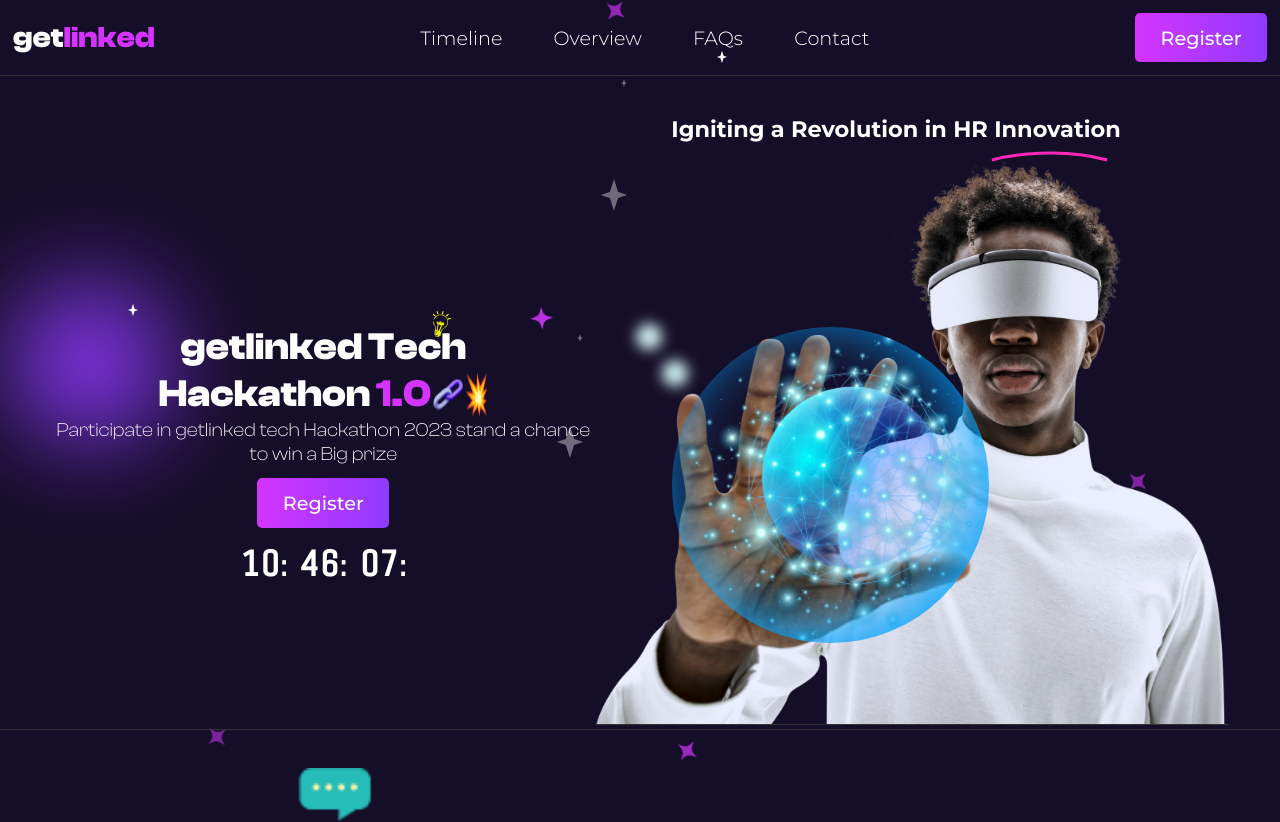
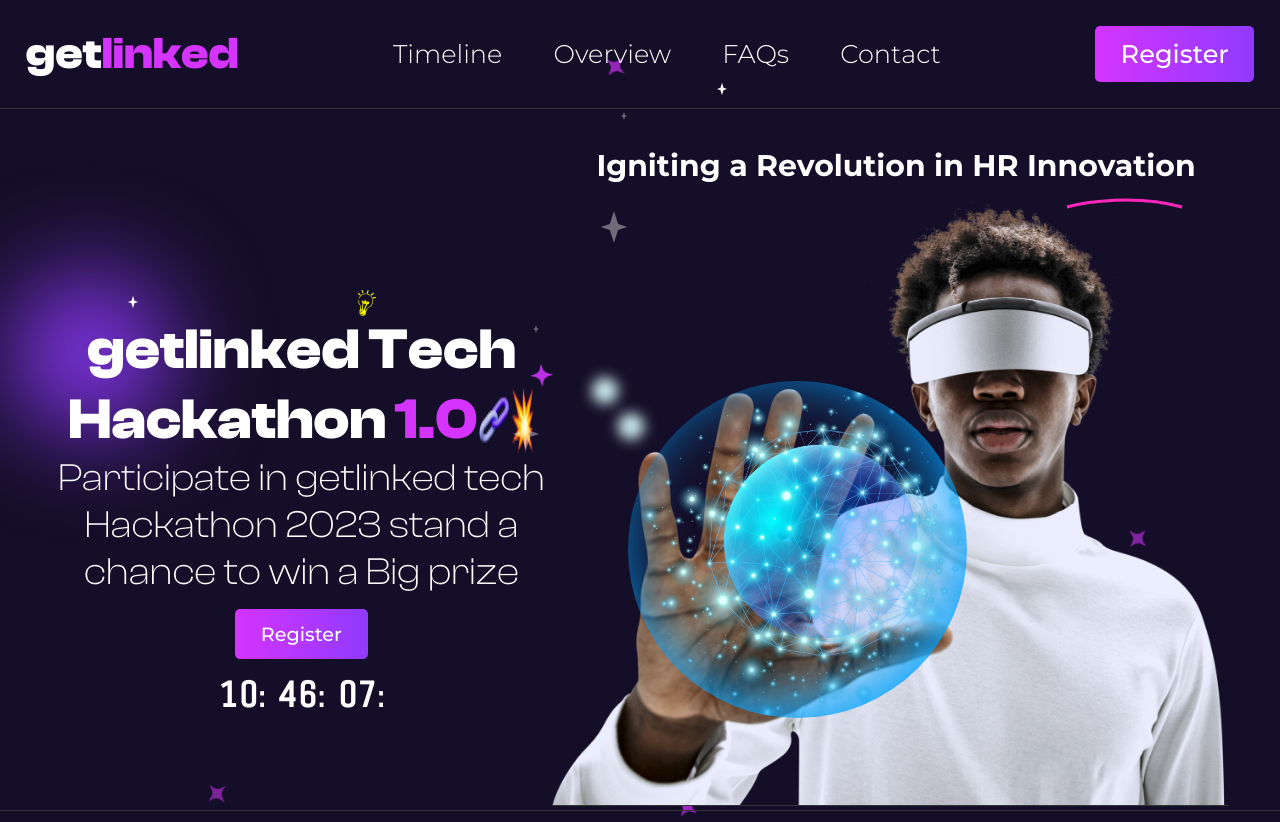
Before and after one commit to Rinwaoluwa/getLinkedHackaton, a React (Vite) app: page / in a window 1280 px wide. Shown: the top 822 px of the page. Built offline with nearby package versions, Linux system fonts and the light colour scheme.

Commit message:
styling both pages to look alike

```diff
--- a/src/components/Sections/SectionCriteria.jsx
+++ b/src/components/Sections/SectionCriteria.jsx
@@ -53,7 +53,7 @@
                 <img src={img} alt="people" className={styles.img}/>
             </figure>
 
-            <div>
+            <div className={styles.criteriaText}>
                 {children}
                 {criteria.map((text, index) => <Criteria title={text.title} subTitle={text.subTitle} key={index} />)}
                 <Button text='Read More' />
--- a/src/components/Sections/SectionCriteria.module.css
+++ b/src/components/Sections/SectionCriteria.module.css
@@ -43,7 +43,7 @@
     }
 
     .img {
-        width: 450px;
+        width: 30rem;
         margin-left: -2rem;
     }
 }
@@ -59,6 +59,7 @@
     }
 }
 
+
 @media (min-width: 74.57rem) { /*1193px*/
 
     .imgContainer, .criteria div {
@@ -66,7 +67,7 @@
     }
 
     .criteria div p {
-        font-size: 1.4rem;
+        font-size: 1.5rem;
     }
 
     .img {
--- a/src/components/Sections/SectionFaq.module.css
+++ b/src/components/Sections/SectionFaq.module.css
@@ -98,6 +98,10 @@
     .imgCaption {
         left: 6rem;
     }
+
+    .faq div p {
+        font-size: var(--size-1);
+    }
 }
 
 @media (min-width: 74.57rem) { /*1193px*/
--- a/src/components/Sections/SectionHeader.module.css
+++ b/src/components/Sections/SectionHeader.module.css
@@ -53,5 +53,18 @@
 
     .containerDesktop {
         display: flex;
+        padding: 2rem;
+    }
+
+    .containerDesktop a {
+        font-size: var(--size-2);
+    }
+
+    .containerDesktop ul li{
+        font-size: var(--size-1);
+    }
+
+    .containerDesktop button {
+        font-size: var(--size-1);
     }
 }
--- a/src/components/Sections/SectionHero.module.css
+++ b/src/components/Sections/SectionHero.module.css
@@ -77,93 +77,26 @@
     border-bottom: .1rem solid #333;
 }
 
-/* ANIMATION */
-/*  image 1*/
-
-.chopsticks {
-	position: absolute;
-	right: 0;
-	top: 10%;
-}
-
-/*  image 2 */
-
-.veribear {
-	width: 10vmin;
-	position: absolute;
-	bottom: 5%;
-	right: 5%;
-	rotate: -20deg;
-}
-
-/* image 3 */
-.bento {
-	position: absolute;
-	bottom: 0%;
-	left: 10%;
-	rotate: 90deg;
-	height: 40vmin;
-}
-
-@supports (animation-timeline: scroll()) {
-    .mainCta {
-        animation: scale-up linear both;
-        animation-timeline: view(block);
-        animation-range: entry 0 exit 100;
-    }
-}
-
-/* @supports (animation-timeline: scroll()) {
-	section {
-		view-timeline-name: --section;
-	}
-	:is(.chopsticks, .bento) {
-		-webkit-animation: slide both linear;
-		animation: slide both linear;
-		animation-timeline: --section;
-		animation-range: exit 0 exit 25%;
-	}
-	.chopsticks {
-		--x: 50%;
-		--y: 100%;
-		--opacity: 0;
-	}
-	.bento {
-		--x: -100%;
-		--y: 100%;
-		--opacity: 0;
-	}
-	@-webkit-keyframes slide {
-		to {
-			translate: var(--x, 0) var(--y, 0);
-			opacity: var(--opacity, 1);
-			scale: var(--scale, 1);
-		}
-	}
-	@keyframes slide {
-		to {
-			translate: var(--x, 0) var(--y, 0);
-			opacity: var(--opacity, 1);
-			scale: var(--scale, 1);
-		}
-	}
-
-} */
 
 /* MEDIA QUERY */
+/* min-width: 56.25rem 900px */
 @media (min-width: 56.25rem) { /* 900px */
     .mainText {
         position: relative;
         top: 1rem;
         right: -20%;
+
+        font-size: var(--size-1);
     }
 
     .mainCta {
         align-self: center;
+        width: 50%;
     }
 
     .bulb {
-        top: -1rem;
+        top: -2rem;
+        right: 35%;
     }
 
     .content {
@@ -171,3 +104,19 @@
         padding: 0 4rem 0 4rem;
     }
 }
+
+@media (min-width: 67.13rem) {  /*1074px*/
+    .text--1 {
+        font-size: var(--size-2);
+        width: 100%;
+    }
+
+    .text--2 {
+        font-size: var(--size-2);
+        width: 100%;
+    }
+
+    .mainCta p {
+        font-size: var(--size-2);
+    }
+}
--- a/src/components/contactPagesComponent/ContactPage.module.css
+++ b/src/components/contactPagesComponent/ContactPage.module.css
@@ -89,7 +89,9 @@
 
     font-size: 1.5rem;
     font-family: var(--font-2);
-    font-weight: bold;
+    font-weight: lighter;
+
+    cursor: pointer;
   }
 
   .main{
@@ -127,8 +129,6 @@
   .main-info,.main-address,.main-call,.main-open{
     margin-bottom:2rem;
     color:#FFFFFF;
-
-
 
     font-size: var(--size-1);
     font-family: var(--font-2);
@@ -356,7 +356,6 @@
 
   }
 
-
   .linked, .linked_s {
     font-family: var(--font-1);
   }
@@ -369,7 +368,8 @@
     font-size: 2rem;
 
     font-family: var(--font-2);
-    font-weight: bold;
+    font-weight: lighter;
+    cursor: pointer;
   }
 
   .main{
```
Also changed, not shown: 1 other file (tests, documents, lock files or other folders).
